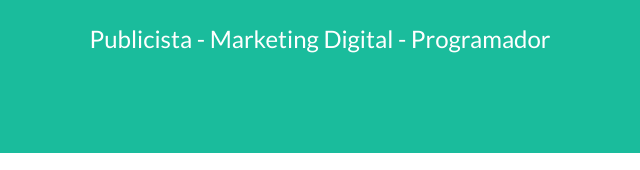
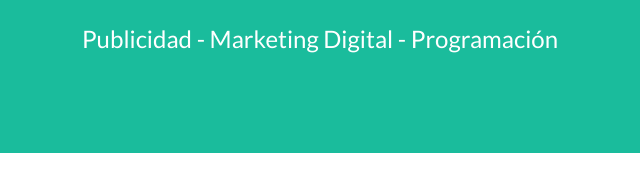
Before and after one commit to Nicovherrera/Nicovherrera.github.io, a plain HTML site: page index.html in a window 1280 px wide. Shown: the part 630-800 px from the top of the page, 320-960 px from the left. Drawn offline with nearby package versions, Linux system fonts and the light colour scheme; files whose address does not match are found by name.

Commit message:
Update index.html

```diff
--- a/index.html
+++ b/index.html
@@ -48,7 +48,7 @@
                     <div class="divider-custom-line"></div>
                 </div>
                 <!-- Masthead Subheading-->
-                <p class="masthead-subheading font-weight-light mb-0">Publicista - Marketing Digital - Programador</p>
+                <p class="masthead-subheading font-weight-light mb-0">Publicidad - Marketing Digital - Programación</p>
             </div>
         </header>
         <!-- Portfolio Section-->
```
